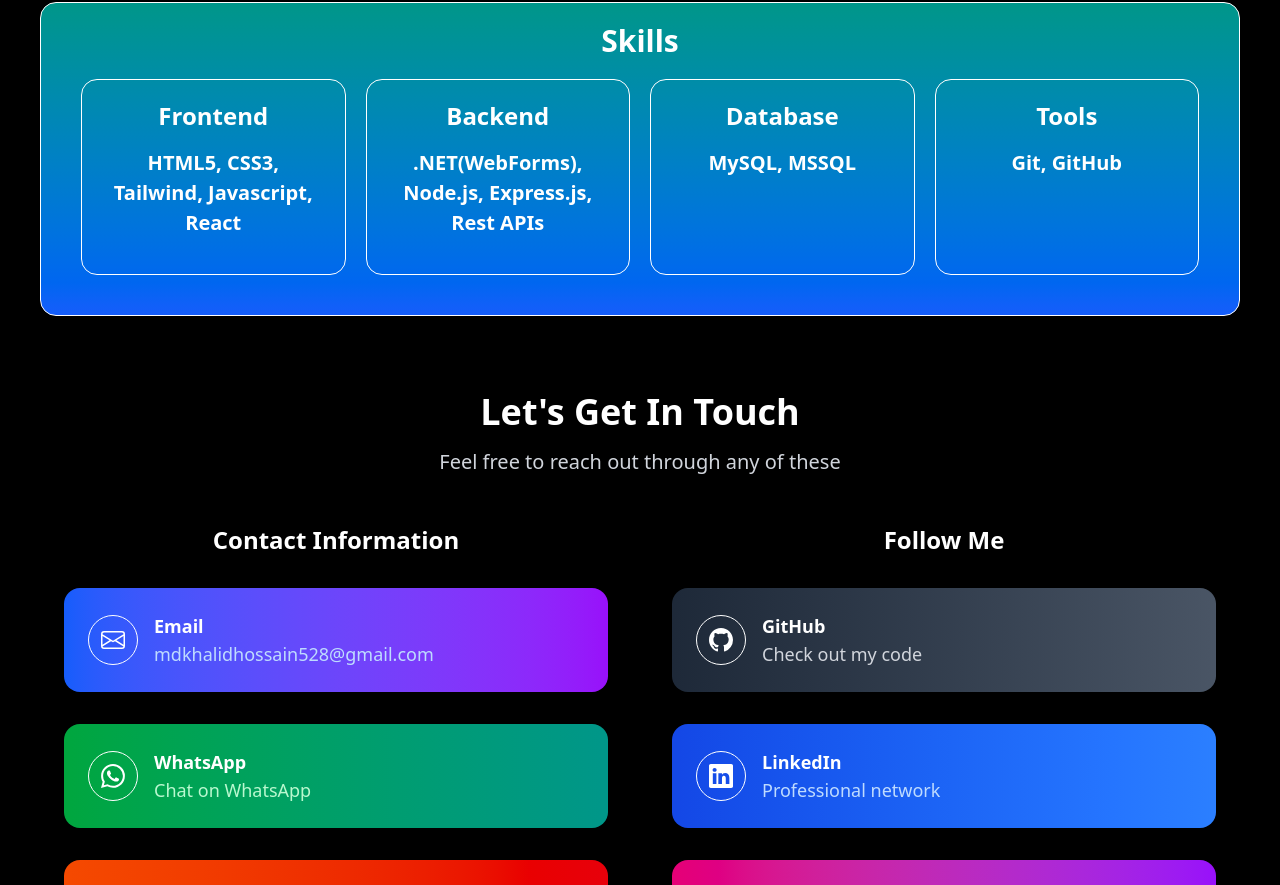
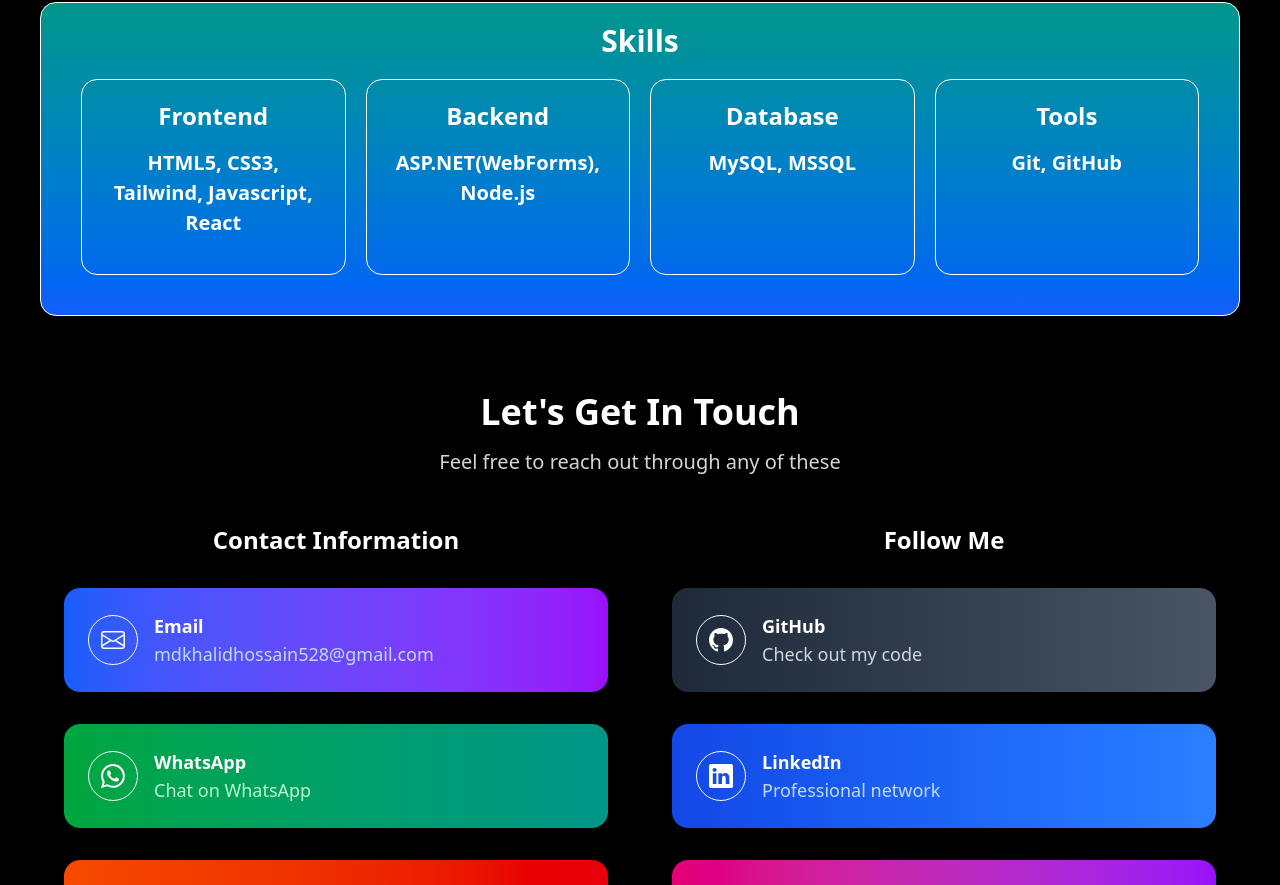
Before and after one commit to MDK528/my-portfolio, a React (Vite) app: page / in a window 1280 px wide. Shown: the part 1191-2076 px from the top of the page. Built offline with nearby package versions, Linux system fonts and the light colour scheme.

Commit message:
Update Skills.jsx

```diff
--- a/src/components/Skills/Skills.jsx
+++ b/src/components/Skills/Skills.jsx
@@ -19,7 +19,7 @@ function Skills() {
 
                     <div className= 'border rounded-2xl border-white px-5 py-5  hover:transform-[scale(1.05)]'>
                         <h1 className='text-2xl font-bold text-center'>Backend</h1>
-                        <p className='md:text-[20px] font-bold text-center py-4'>.NET(WebForms), Node.js, Express.js, Rest APIs</p>
+                        <p className='md:text-[20px] font-bold text-center py-4'>ASP.NET(WebForms), Node.js</p>
                     </div>
                     <div className= 'border rounded-2xl border-white px-5 py-5  hover:transform-[scale(1.05)]'>
                         <h1 className='text-2xl font-bold text-center'>Database</h1>
```
